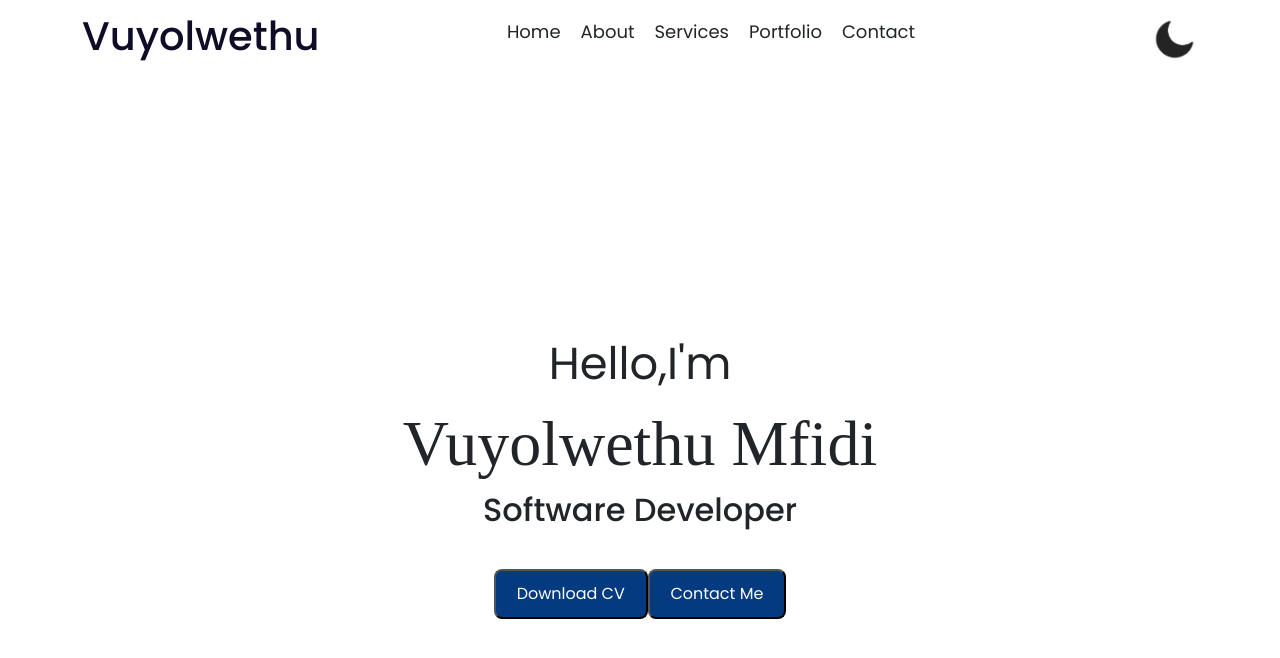
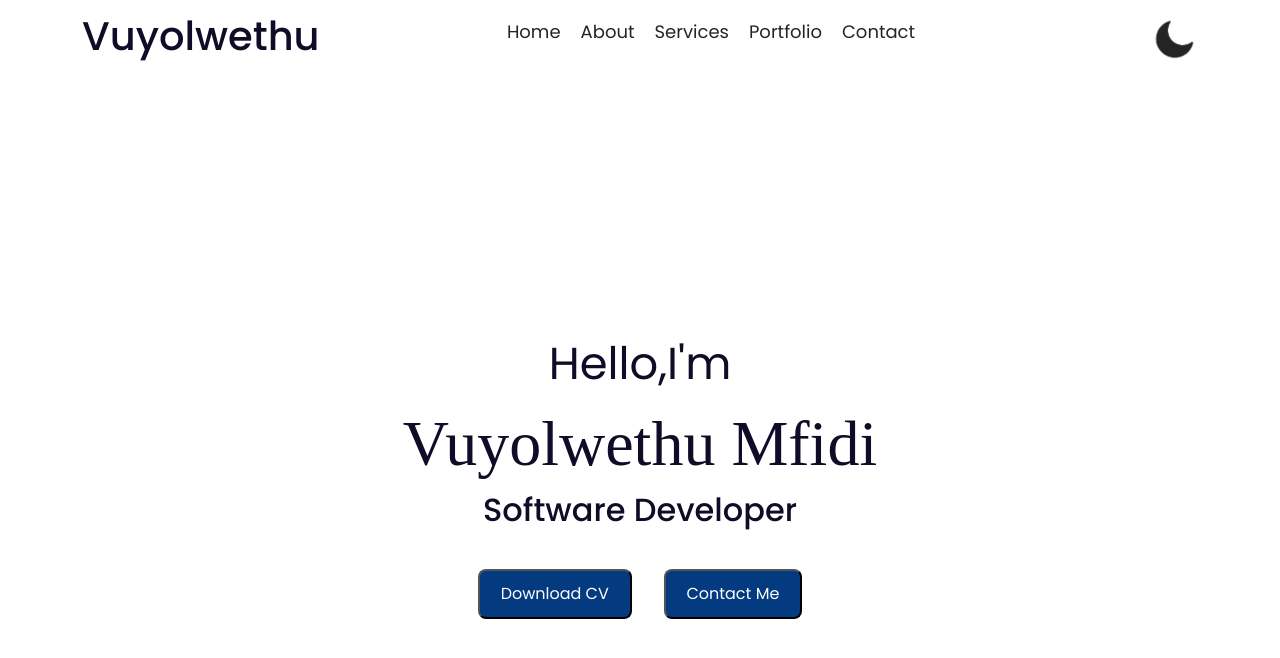
Before and after one commit to MfidiV/mfidiv_react_portfolio, a React (Create React App) app: page / in a window 1280 px wide. Shown: the top 658 px of the page. Built offline with nearby package versions, Linux system fonts and the light colour scheme.

Commit message:
Change the color of the nav links,home text  to be white on dark mode

```diff
--- a/src/Sections/Home/Home.css
+++ b/src/Sections/Home/Home.css
@@ -14,16 +14,20 @@
   flex-direction: column;
   align-items: center;
   text-align: center;
-  color: var();
+  color: var(--bg-color); /* Set text color using custom property */
 }
 
-.homeButtons {
+.dark-mode .home-text {
+  color: var(--text-color); /* Set text color to bg color in dark mode */
+}
+
+.home-buttons {
   display: flex;
   flex-direction: row; /* Display buttons in a row */
   gap: 2rem; /* Adjust the gap between buttons as needed */
 }
 
-.home-text h1{
+.home-text h1 {
   font-size: 4rem;
   font-family: cursive;
 }
@@ -42,9 +46,9 @@
   background: var(--hover);
 }
 
- /* New styles for animation */
+/* New styles for animation */
 
- .animated-text {
+.animated-text {
   overflow: hidden;
   display: inline-block;
   font-size: var(--medium-font);
--- a/src/Sections/Home/Home.js
+++ b/src/Sections/Home/Home.js
@@ -1,5 +1,5 @@
 import React from 'react';
-import './home.css';
+import './Home.css';
 
 const Home = ({ theme }) => {
   const openPDF = () => {
--- a/src/components/Navbar/Navbar.css
+++ b/src/components/Navbar/Navbar.css
@@ -77,7 +77,8 @@
     display: flex;
   }
 }
-.container.dark .logo{
+.container.dark .logo,
+.container.dark .nav-links{
   color: white; /* Set logo and menu color to background color */
 }
 
```
